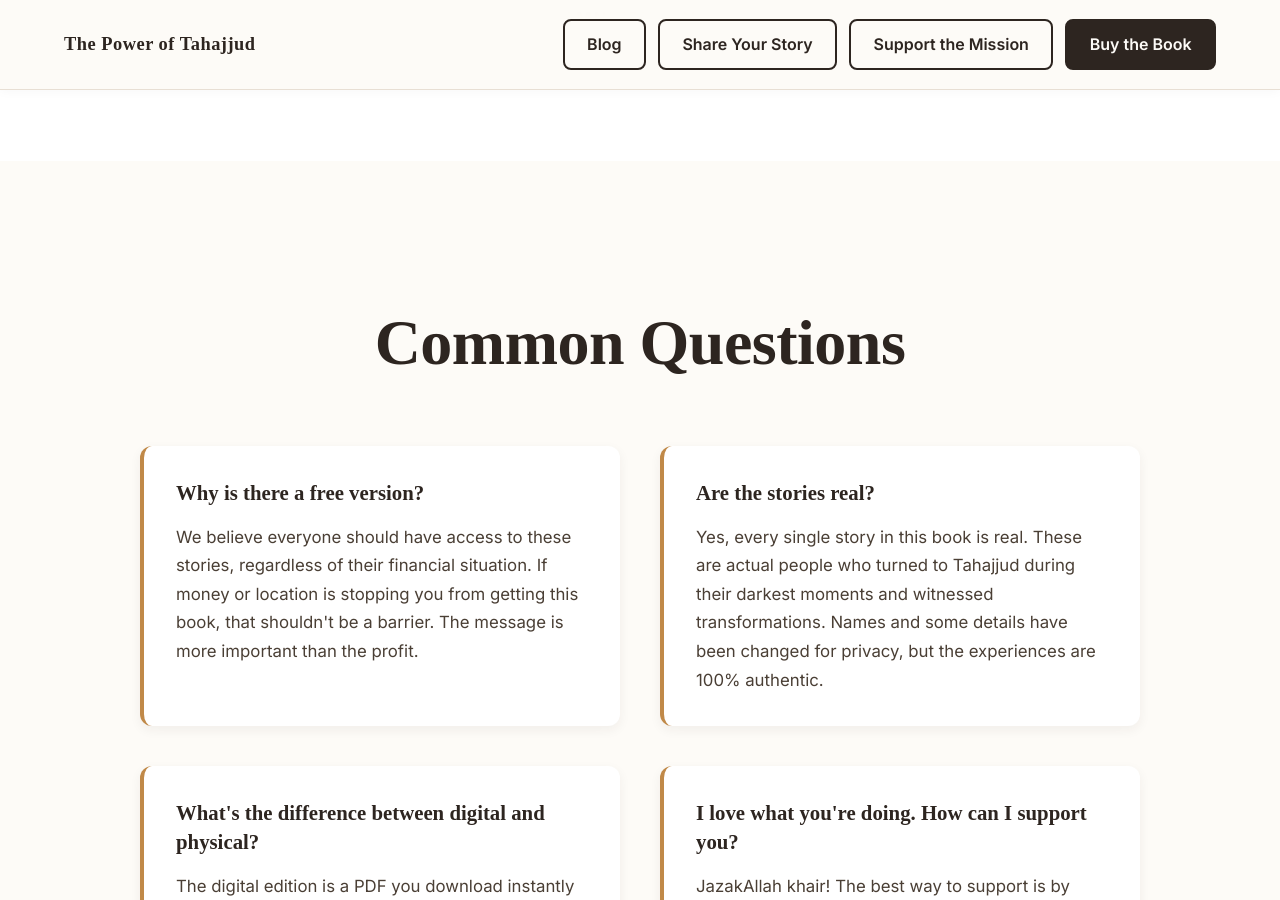
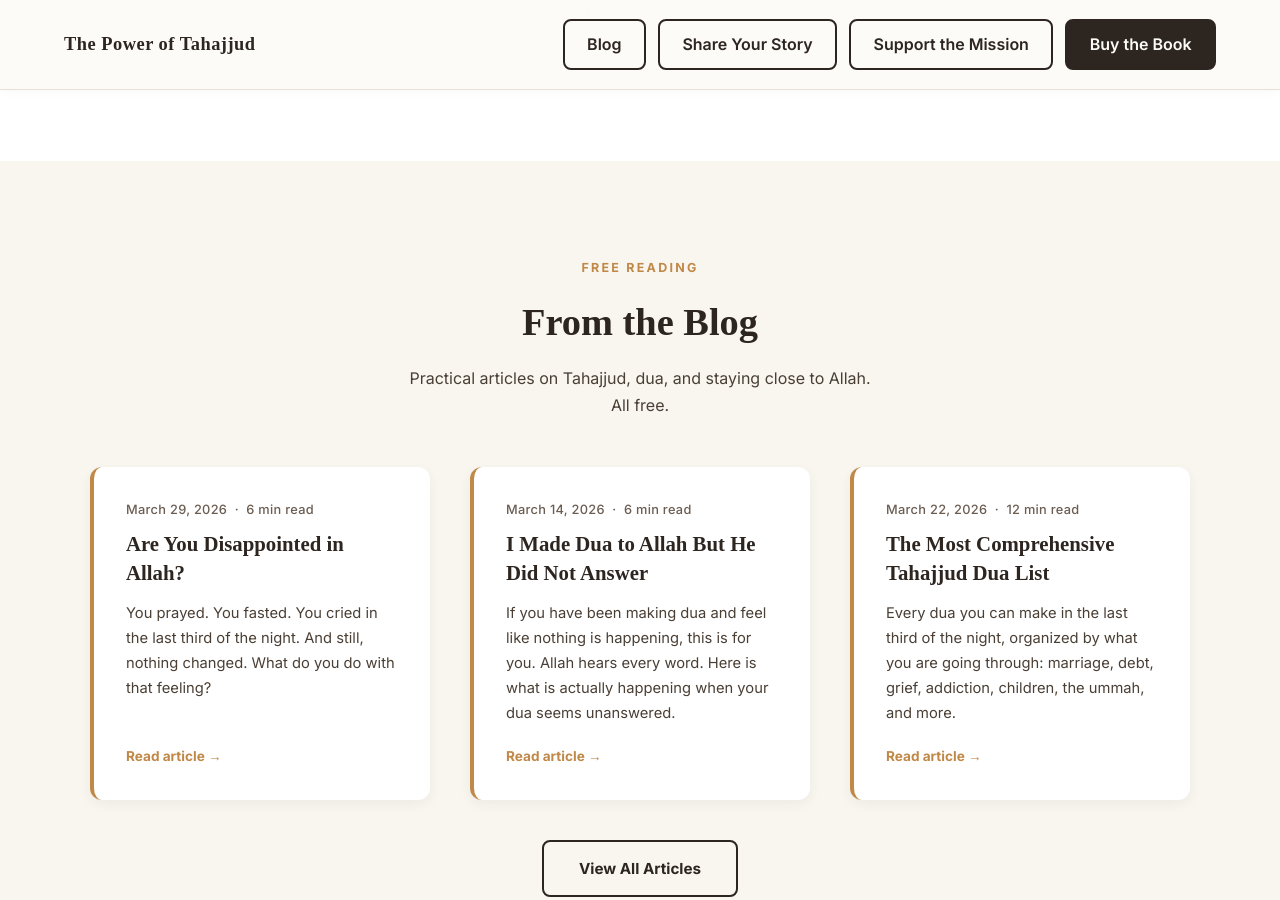
Before and after one commit to Omnitryx-Inc/tahajjud-fe-main, a Jekyll site: the page built from pages/index.html, in a window 1280 px wide and 900 px high, scrolled down 6501 px. Built offline with Jekyll 4.4.1, drawn with Linux system fonts in a browser that asks for light colours; some web fonts are replaced.

Commit message:
adjustments

```diff
--- a/pages/index.html
+++ b/pages/index.html
@@ -297,6 +297,40 @@ permalink: /
     </div>
 </section>
 
+<!-- Blog Preview -->
+<section style="padding: 6rem 5%; background: var(--cream-light);">
+    <div style="max-width: 1100px; margin: 0 auto;">
+        <div style="text-align: center; margin-bottom: 3rem;">
+            <p style="font-size: 0.78rem; font-weight: 700; letter-spacing: 0.18em; text-transform: uppercase; color: var(--gold-primary); margin-bottom: 0.75rem;">Free Reading</p>
+            <h2 style="font-family: 'Allrounder Monument Test', serif; font-size: clamp(1.6rem, 4vw, 2.4rem); font-weight: 700; color: var(--text-dark); margin-bottom: 0.6rem;">From the Blog</h2>
+            <p style="font-size: 1rem; color: var(--text-medium); max-width: 480px; margin: 0 auto; line-height: 1.7;">Practical articles on Tahajjud, dua, and staying close to Allah. All free.</p>
+        </div>
+        <div class="blog-grid" style="margin-top: 0;">
+            <a href="/blog/disappointed-in-allah/" class="blog-card" style="text-decoration: none; color: inherit;" onclick="gtag('event', 'click_blog_post', { 'button_location': 'index_blog_preview', 'post_title': 'Are You Disappointed in Allah?' });">
+                <p class="blog-card-meta">March 29, 2026 &nbsp;·&nbsp; 6 min read</p>
+                <h2>Are You Disappointed in Allah?</h2>
+                <p style="font-size: 0.92rem; color: var(--text-medium); line-height: 1.7; flex: 1; margin-bottom: 1.2rem;">You prayed. You fasted. You cried in the last third of the night. And still, nothing changed. What do you do with that feeling?</p>
+                <span style="font-size: 0.85rem; font-weight: 700; color: var(--gold-primary);">Read article →</span>
+            </a>
+            <a href="/blog/dua-not-answered/" class="blog-card" style="text-decoration: none; color: inherit;" onclick="gtag('event', 'click_blog_post', { 'button_location': 'index_blog_preview', 'post_title': 'I Made Dua to Allah But He Did Not Answer' });">
+                <p class="blog-card-meta">March 14, 2026 &nbsp;·&nbsp; 6 min read</p>
+                <h2>I Made Dua to Allah But He Did Not Answer</h2>
+                <p style="font-size: 0.92rem; color: var(--text-medium); line-height: 1.7; flex: 1; margin-bottom: 1.2rem;">If you have been making dua and feel like nothing is happening, this is for you. Allah hears every word. Here is what is actually happening when your dua seems unanswered.</p>
+                <span style="font-size: 0.85rem; font-weight: 700; color: var(--gold-primary);">Read article →</span>
+            </a>
+            <a href="/blog/tahajjud-dua-list/" class="blog-card" style="text-decoration: none; color: inherit;" onclick="gtag('event', 'click_blog_post', { 'button_location': 'index_blog_preview', 'post_title': 'The Most Comprehensive Tahajjud Dua List' });">
+                <p class="blog-card-meta">March 22, 2026 &nbsp;·&nbsp; 12 min read</p>
+                <h2>The Most Comprehensive Tahajjud Dua List</h2>
+                <p style="font-size: 0.92rem; color: var(--text-medium); line-height: 1.7; flex: 1; margin-bottom: 1.2rem;">Every dua you can make in the last third of the night, organized by what you are going through: marriage, debt, grief, addiction, children, the ummah, and more.</p>
+                <span style="font-size: 0.85rem; font-weight: 700; color: var(--gold-primary);">Read article →</span>
+            </a>
+        </div>
+        <div style="text-align: center; margin-top: 2.5rem;">
+            <a href="/blog/" style="display: inline-block; padding: 0.85rem 2.2rem; border: 2px solid var(--text-dark); border-radius: 8px; font-size: 0.95rem; font-weight: 700; font-family: 'Inter', sans-serif; color: var(--text-dark); text-decoration: none; transition: all 0.2s ease;" onmouseover="this.style.background='var(--text-dark)';this.style.color='var(--cream-white)';" onmouseout="this.style.background='transparent';this.style.color='var(--text-dark)';" onclick="gtag('event', 'click_blog_all', { 'button_location': 'index_blog_preview' });">View All Articles</a>
+        </div>
+    </div>
+</section>
+
 <section class="faq-section">
     <div class="faq-container">
         <h2 class="section-title">Common Questions</h2>
```
